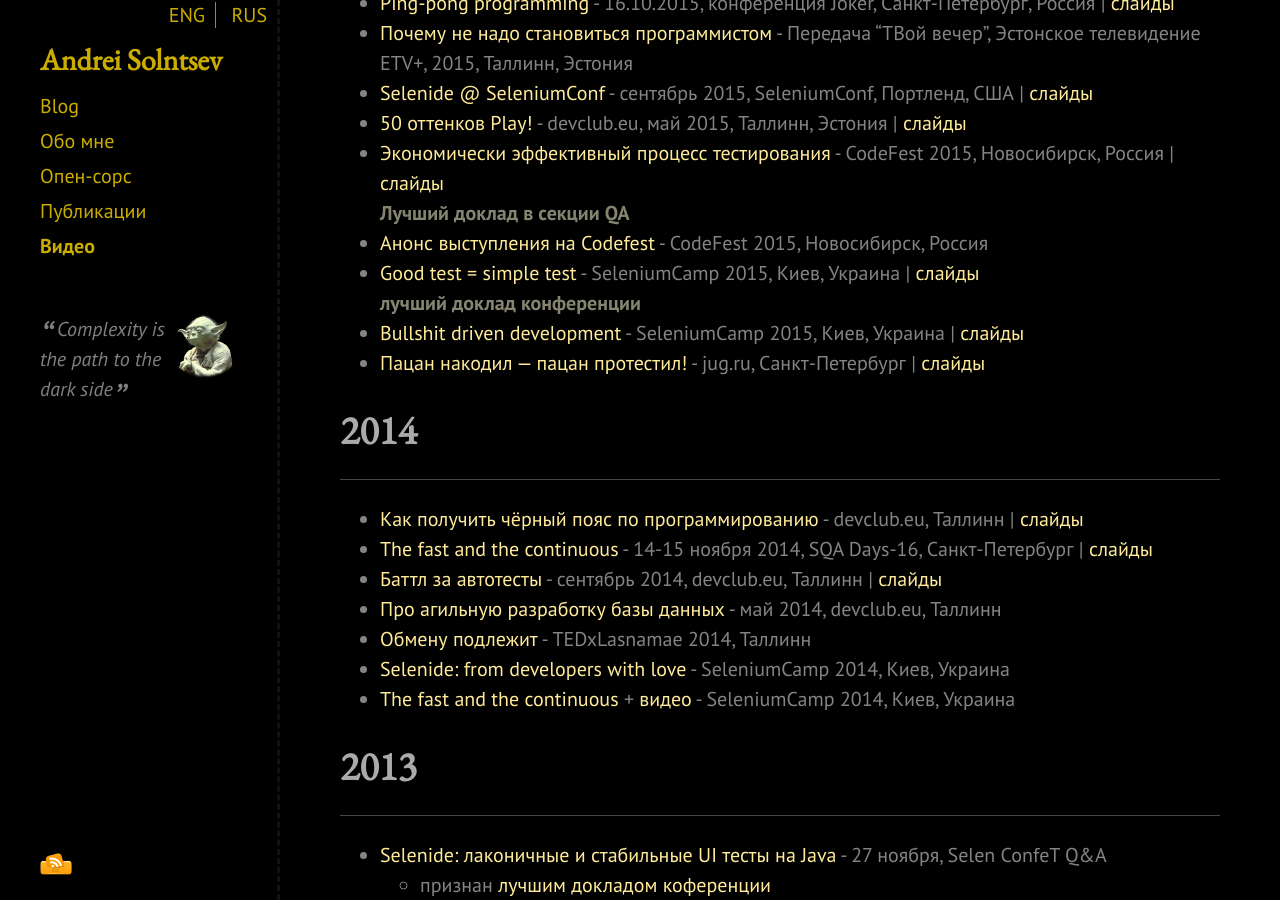
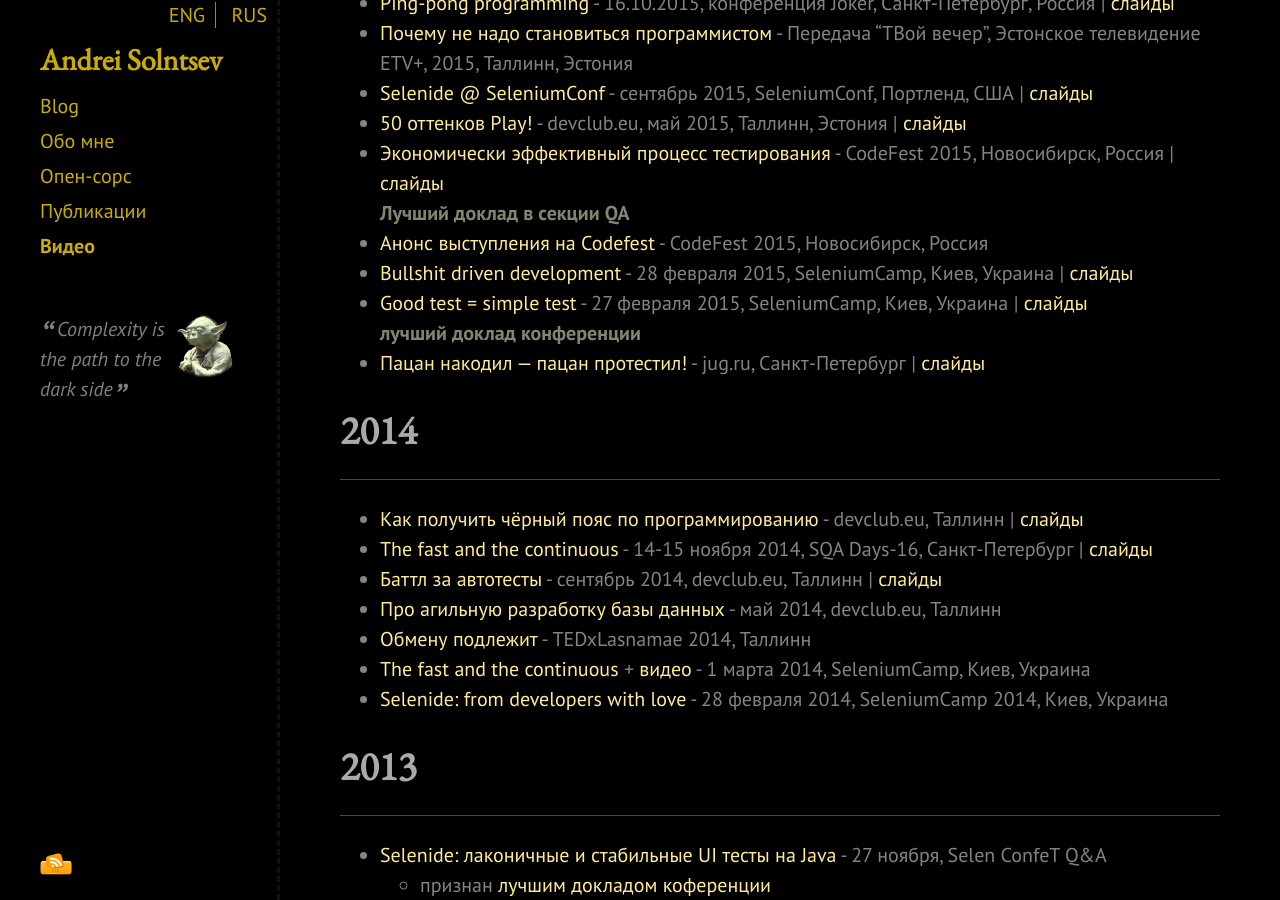
Before and after one commit to asolntsev/asolntsev.github.io, a Jekyll site: the page built from ru/video.md, in a window 1280 px wide and 900 px high, scrolled down 3168 px. Built offline with Jekyll 4.4.1, drawn with Linux system fonts in a browser that asks for light colours; nearby versions of some CDN libraries.

Commit message:
add exact dates to some videos

```diff
--- a/ru/video.md
+++ b/ru/video.md
@@ -114,11 +114,11 @@ category: ru
   | [слайды](https://www.slideshare.net/asolntsev/codefest-2015)
   <br>**Лучший доклад в секции QA**
 * [Анонс выступления на Codefest](https://www.youtube.com/watch?v=1ErjcjnTjBw) - CodeFest 2015, Новосибирск, Россия
-* [Good test = simple test](http://seleniumcamp.com/materials/good-short-test/) - SeleniumCamp 2015, Киев, Украина
+* [Bullshit driven development](http://seleniumcamp.com/materials/bullshit-driven-development/) - 28 февраля 2015, SeleniumCamp, Киев, Украина
+  | [слайды](https://docs.google.com/presentation/d/1i7hcfixLUynsTLlTRr_P1Gt_Gi7rDVsjYt-X_zPEPKo/edit?usp=sharing)
+* [Good test = simple test](http://seleniumcamp.com/materials/good-short-test/) - 27 февраля 2015, SeleniumCamp, Киев, Украина
   | [слайды](https://docs.google.com/presentation/d/1m4LLaNKLU7cr8s_qef41rTTOKwoOwPSrZ25S0cyL1bA/edit?usp=sharing)
   <br>**лучший доклад конференции**
-* [Bullshit driven development](http://seleniumcamp.com/materials/bullshit-driven-development/) - SeleniumCamp 2015, Киев, Украина
-  | [слайды](https://docs.google.com/presentation/d/1i7hcfixLUynsTLlTRr_P1Gt_Gi7rDVsjYt-X_zPEPKo/edit?usp=sharing)
 * [Пацан накодил — пацан протестил!](https://www.youtube.com/watch?v=8u6_hctdhqI&feature=youtu.be&a) - jug.ru, Санкт-Петербург
   | [слайды](https://docs.google.com/presentation/d/1be1GEw0xuQitYK49SA3AUzbEcskdi6lDdNBpKE6nhKg/edit?usp=sharing)
 
@@ -133,8 +133,8 @@ category: ru
   | [слайды](https://www.slideshare.net/asolntsev/ss-219199812)
 * [Про агильную разработку базы данных](https://www.youtube.com/watch?v=A3XoEp_3V88) - май 2014, devclub.eu, Таллинн
 * [Обмену подлежит](https://www.youtube.com/watch?v=UL8xGs6DjNo) - TEDxLasnamae 2014, Таллинн
-* [Selenide: from developers with love](http://seleniumcamp.com/archive/selenium-camp-2014/materials/selenide/) - SeleniumCamp 2014, Киев, Украина
-* [The fast and the continuous](http://seleniumcamp.com/archive/selenium-camp-2014/materials/the-fast-and-continuous/) + [видео](https://www.youtube.com/watch?v=BYr-HNus90I&list=PL4Xdj6CMk6HRXMORodq9QNK-UjSkkiypL) - SeleniumCamp 2014, Киев, Украина
+* [The fast and the continuous](http://seleniumcamp.com/archive/selenium-camp-2014/materials/the-fast-and-continuous/) + [видео](https://www.youtube.com/watch?v=BYr-HNus90I&list=PL4Xdj6CMk6HRXMORodq9QNK-UjSkkiypL) - 1 марта 2014, SeleniumCamp, Киев, Украина
+* [Selenide: from developers with love](http://seleniumcamp.com/archive/selenium-camp-2014/materials/selenide/) - 28 февраля 2014, SeleniumCamp 2014, Киев, Украина
 
 # 2013
 * * *
```
